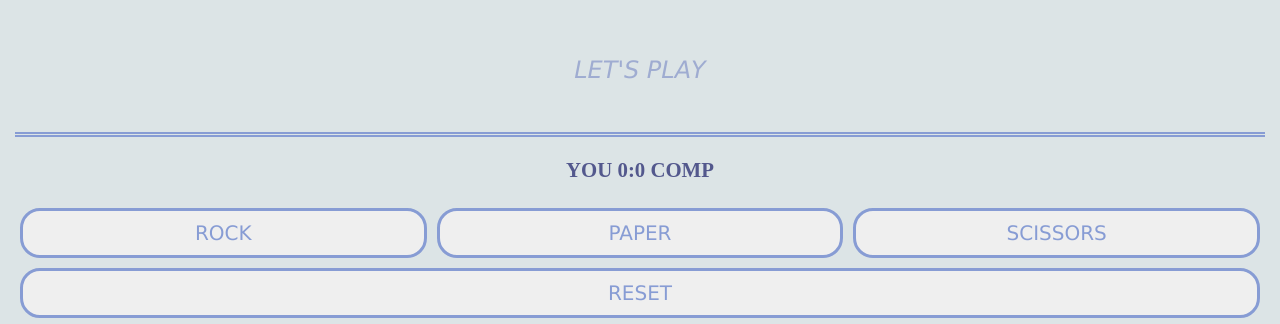
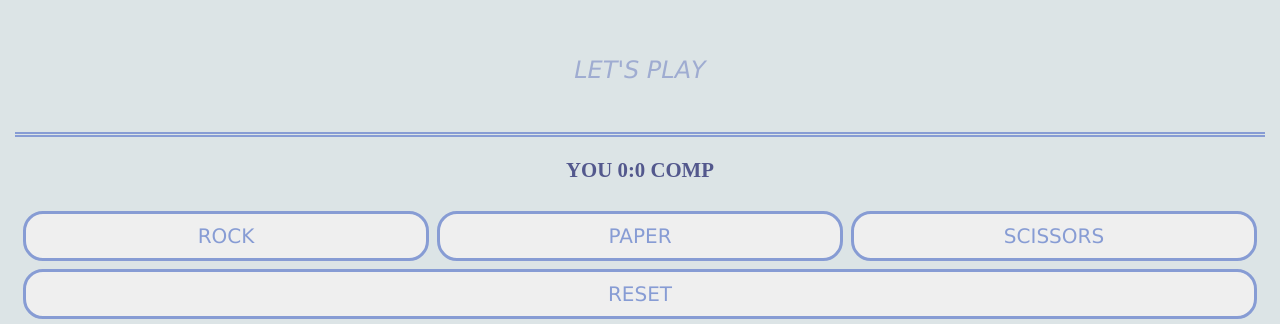
Before and after one commit to kristina91/Rock-Paper-Scissors, a plain HTML site: page index.html in a window 1280 px wide. Shown: the top 324 px of the page. Drawn offline with Linux system fonts and the light colour scheme.

Commit message:
Add files via upload

```diff
--- a/index.html
+++ b/index.html
@@ -139,6 +139,8 @@
         .buttons {
             display: grid;
             grid-template-columns: 1fr 1fr 1fr;
+            grid-gap: .5em;
+            margin: .5em;
         }
 
         .rock {
@@ -164,11 +166,10 @@
         .choice {
             border: 3px solid rgb(135, 156, 212);
             border-radius: 20px;
-            margin: 5px;
-            padding: 10px;
             font-family: 'Lucida Sans', 'Lucida Sans Regular', 'Lucida Grande', 'Lucida Sans Unicode', Geneva, Verdana, sans-serif;
             font-size: 20px;
             color: rgb(135, 156, 212);;
+            padding: .5em .3em;
         }
 
         .choice:active {
```
